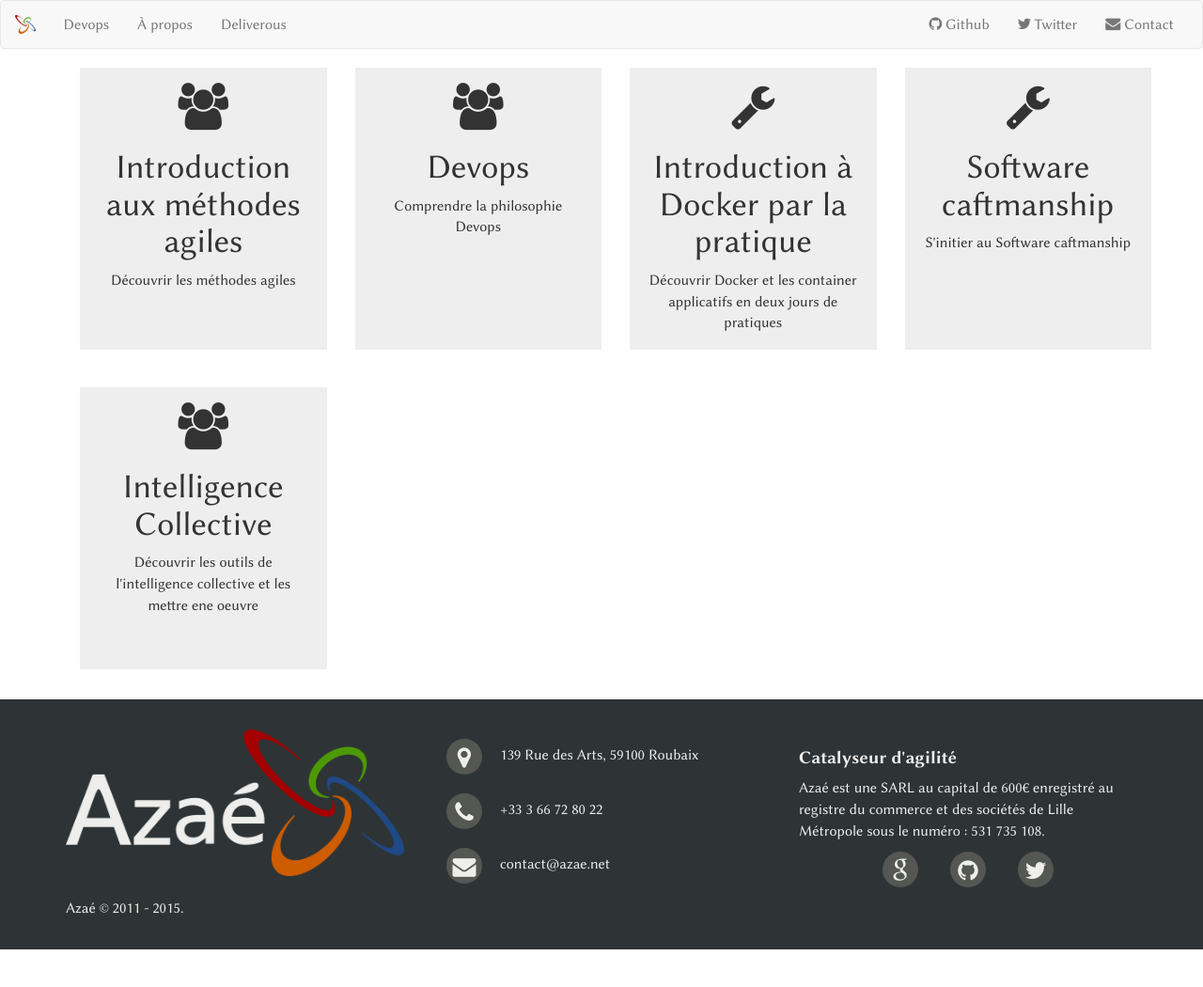
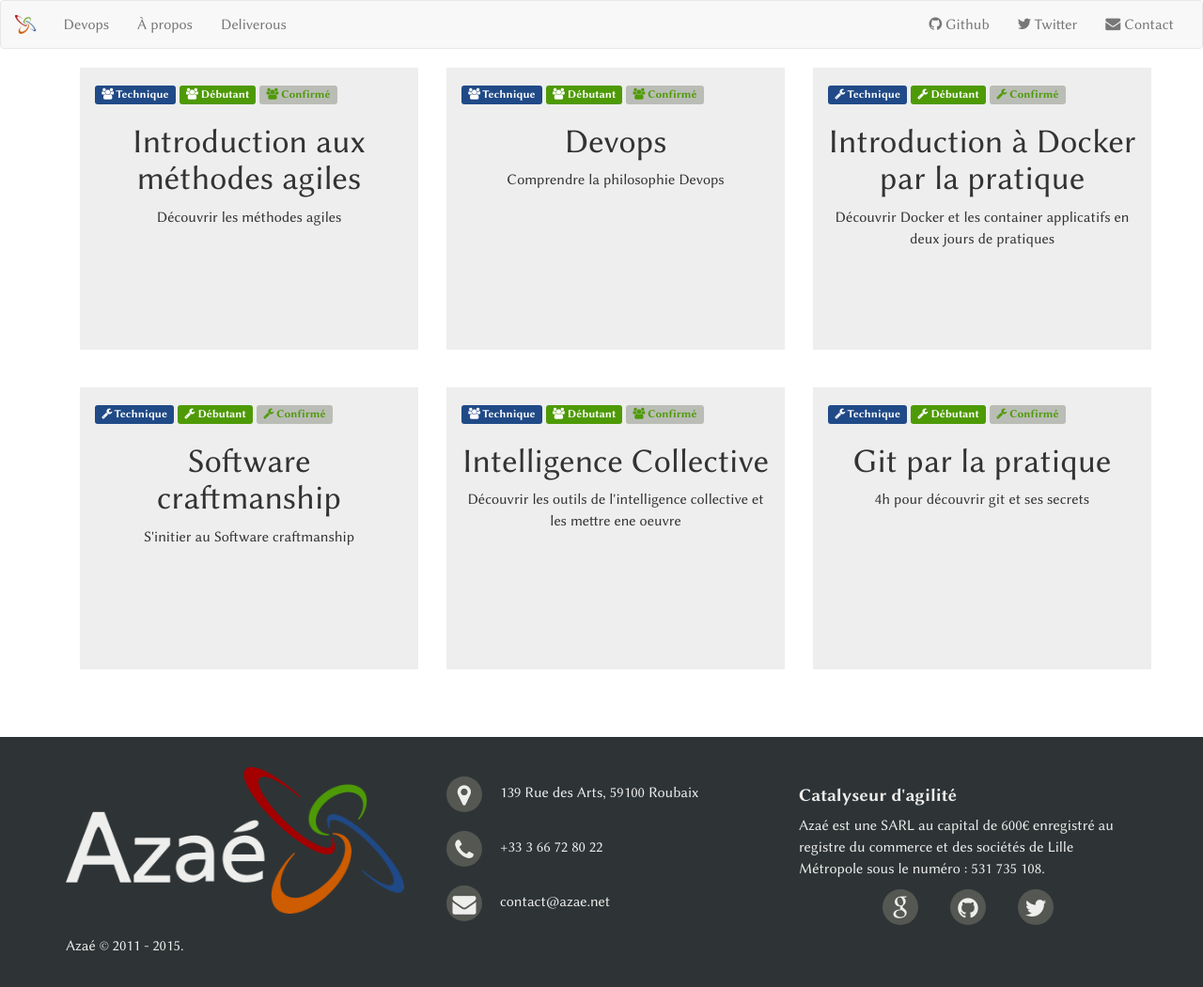
Before and after one commit to coachBZH/azae.net, a Jekyll site: the page built from services/formation-list.html, in a window 1280 px wide. Shown: the whole page at 94% size. Built offline with Jekyll 4.4.1, drawn with Linux system fonts in a browser that asks for light colours; before the commit the page ends 1010 px from its top, so only the background shows below that.

Commit message:
ajout formation git

```diff
--- a/_data/formations.yaml
+++ b/_data/formations.yaml
@@ -11,14 +11,17 @@
   description: Découvrir Docker et les container applicatifs en deux jours de pratiques
   icon: wrench
 
-- title: Software caftmanship
-  description: S'initier au Software caftmanship
+- title: Software craftmanship
+  description: S'initier au Software craftmanship
   icon: wrench
 
 - title: Intelligence Collective
   description: Découvrir les outils de l'intelligence collective et les mettre ene oeuvre
   icon: users
 
+- title: Git par la pratique
+  description: 4h pour découvrir git et ses secrets
+  icon: wrench
 
 #- Les méthodes agiles (Scrum, kanban, eXtrem Programming, Lean, etc.)
 #- Devops
--- a/css/style.css
+++ b/css/style.css
@@ -184,7 +184,15 @@ body {
   text-decoration: none;
 }
 
-.formation i {
-  font-size: 50px;
-  vertical-align: middle;
+.label-technique {
+  background-color: #204a87;
 }
+
+.label-niveau1 {
+  background-color: #4e9a06;
+}
+
+.label-niveau2 {
+  color: #4e9a06;
+  background-color: #babdb6;
+}
--- a/services/formation-list.html
+++ b/services/formation-list.html
@@ -5,12 +5,16 @@ title: Formations
 <div class="container">
     <div class="row">
         {% for formation in site.data.formations %}
-            {% assign col = forloop.index | modulo: 4 %}
-            <div class="col-md-3 text-center">
+            {% assign col = forloop.index | modulo: 3 %}
+            <div class="col-md-4 ">
                 <div class="formation">
-                    <div><i class="fa fa-{{ formation.icon }}"></i></div>
-                    <h1>{{ formation.title }}</h1>
-                    <p>{{formation.description}}</p>
+                    <div class="label label-technique"><i class="fa fa-{{ formation.icon }}"></i> Technique</div>
+                    <div class="label label-niveau1"><i class="fa fa-{{ formation.icon }}"></i> Débutant</div>
+                    <div class="label label-niveau2"><i class="fa fa-{{ formation.icon }}"></i> Confirmé</div>
+                    <div class="text-center">
+                      <h1>{{ formation.title }}</h1>
+                      <p>{{formation.description}}</p>
+                    </div>
                 </div>
             </div>
             {% if col == 0 %}
```
